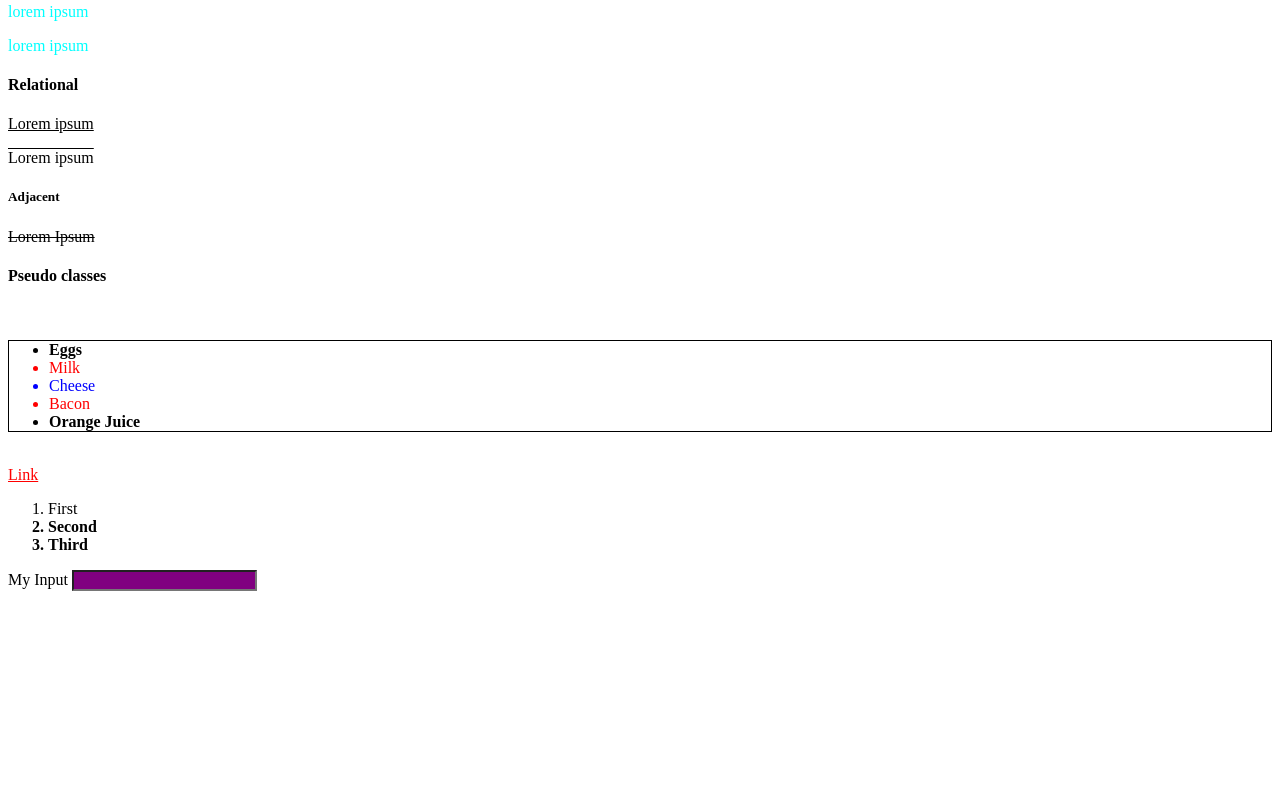
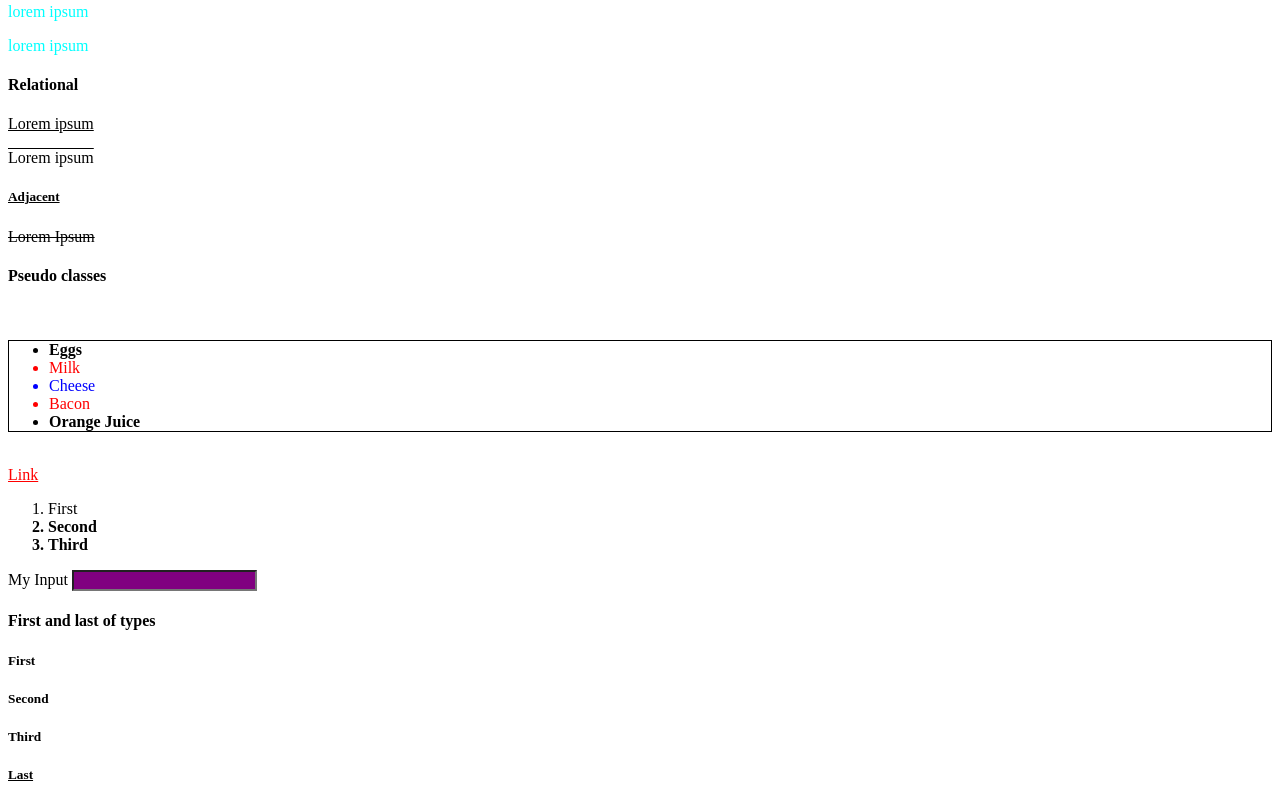
Before and after one commit to JHarry444/STGP-Demos, a plain HTML site: page 07_Selectors/index.html in a window 1280 px wide. Shown: the part 462-1267 px from the top of the page. Before the commit the page ends 1061 px from the top, so only its background shows below. Drawn offline with Linux system fonts and the light colour scheme.

Commit message:
first and last of examples

```diff
--- a/07_Selectors/index.css
+++ b/07_Selectors/index.css
@@ -76,7 +76,15 @@ a:hover {
 a:visited {
     color: black;
 }
+/* FIRST h5 on the page */
+h5:first-of-type {
+    font-weight: bold;
+}
 
+/* LAST h5 on the page */
+h5:last-of-type {
+    text-decoration: underline;
+}
 /* Attribute selector
 Can use:
     ^=attributes that START WITH that value
--- a/07_Selectors/index.html
+++ b/07_Selectors/index.html
@@ -70,5 +70,12 @@
         <label for="myInput">My Input</label>
         <input type="text" name="inputName">
     </section>
+    <section>
+        <h4>First and last of types</h4>
+        <h5>First</h5>
+        <h5>Second</h5>
+        <h5>Third</h5>
+        <h5>Last</h5>
+    </section>
 </body>
 </html>
```
